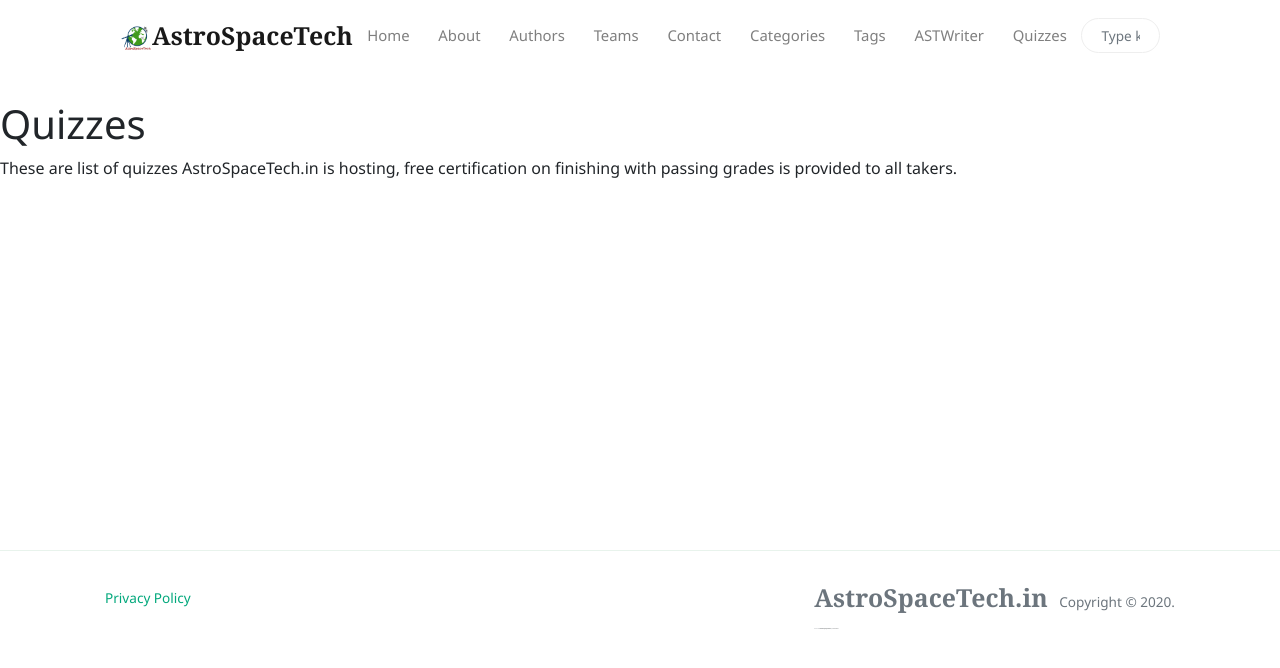
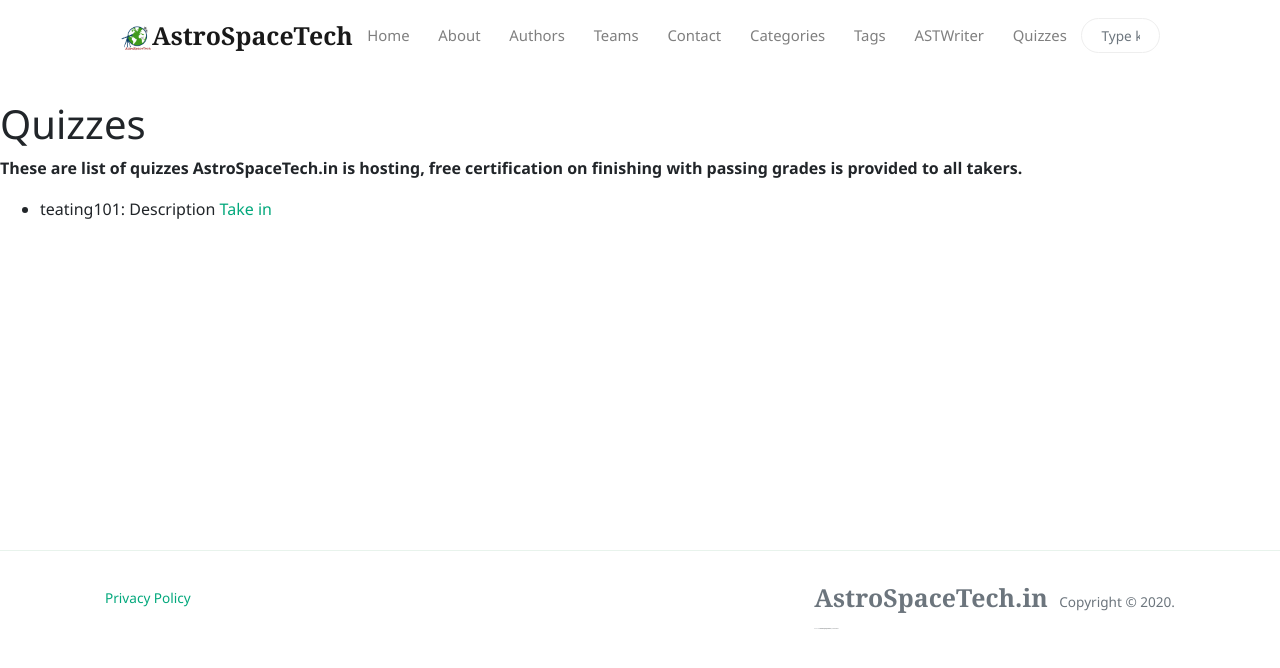
Before and after one commit to AstroSpaceTech/AstroSpaceTech.github.io, a Jekyll site: the page built from quizzes/quizzes.md, in a window 1280 px wide. Shown: the top 668 px of the page. Built offline with Jekyll 4.4.1, drawn with Linux system fonts in a browser that asks for light colours; nearby versions of some CDN libraries.

Commit message:
Update quizzes.md

```diff
--- a/quizzes/quizzes.md
+++ b/quizzes/quizzes.md
@@ -6,4 +6,8 @@ permalink: "/quizzes"
 
 # Quizzes
 
-These are list of quizzes AstroSpaceTech.in is hosting, free certification on finishing with passing grades is provided to all takers.
+**These are list of quizzes AstroSpaceTech.in is hosting, free certification on finishing with passing grades is provided to all takers.**
+
+- teating101:
+    Description
+    [Take in](/testing101.html)
```
